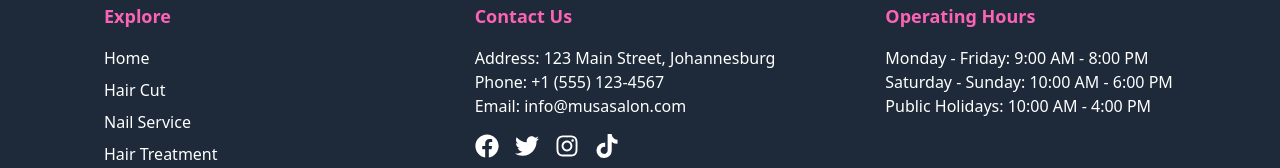
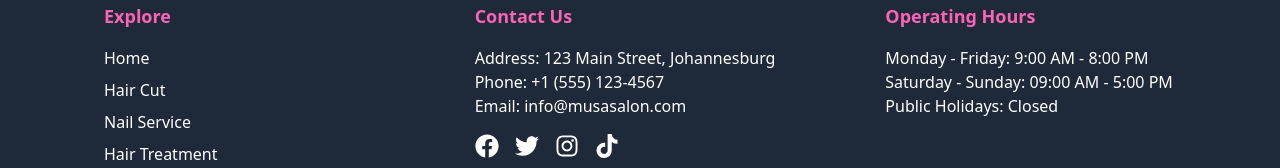
Before and after one commit to bongumusa-web/frontend-capstone, a React (Vite) app in the folder salon-booking-service/: page /history in a window 1280 px wide. Shown: the part 158-326 px from the top of the page. Built offline with nearby package versions, Linux system fonts and the light colour scheme.

Commit message:
Update operating hours in Footer component

```diff
--- a/salon-booking-service/src/components/Footer.jsx
+++ b/salon-booking-service/src/components/Footer.jsx
@@ -41,8 +41,8 @@ function Footer() {
         <div className="text-center  md:text-left md:ml-10" >
           <h2 className="text-lg font-semibold mb-4 text-pink-400">Operating Hours</h2>
           <p>Monday - Friday: 9:00 AM - 8:00 PM</p>
-          <p>Saturday - Sunday: 10:00 AM - 6:00 PM</p>
-          <p>Public Holidays: 10:00 AM - 4:00 PM</p>
+          <p>Saturday - Sunday: 09:00 AM - 5:00 PM</p>
+          <p>Public Holidays: Closed</p>
         </div>
 
       </div>
```
